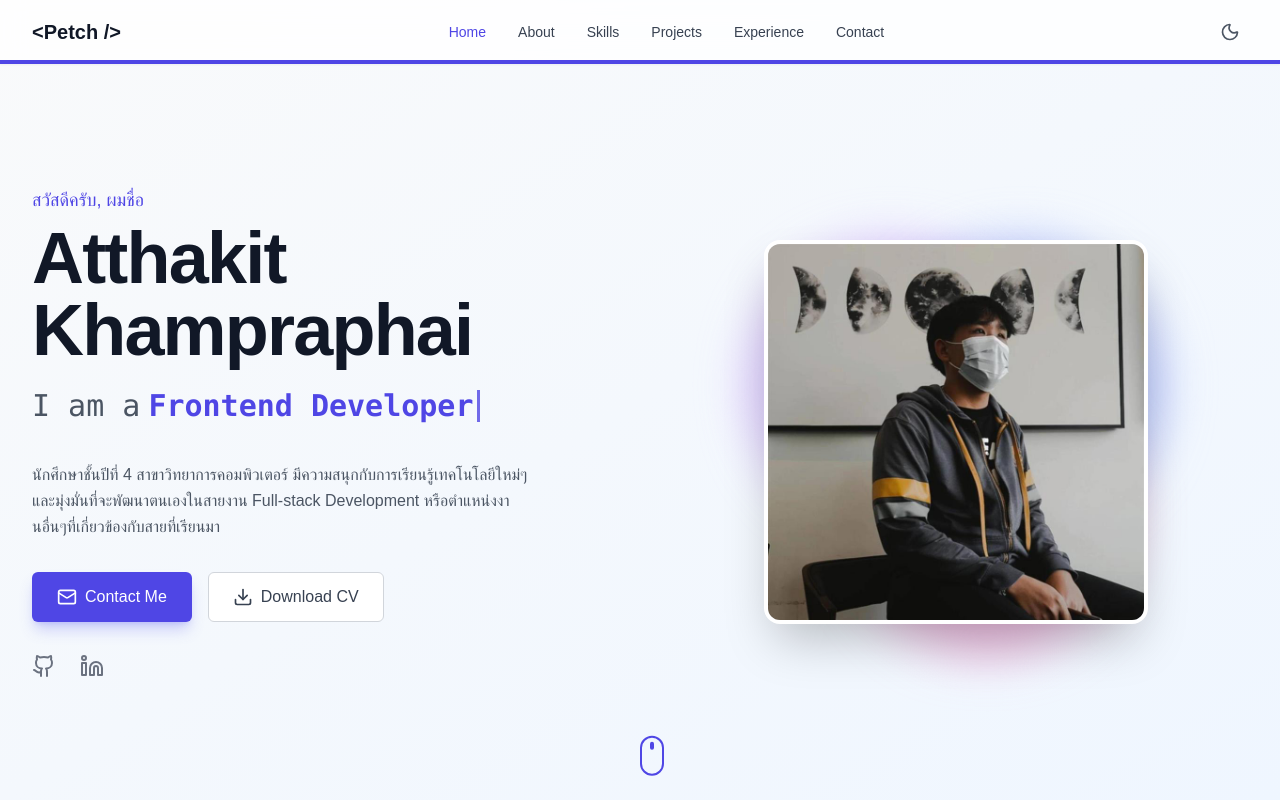
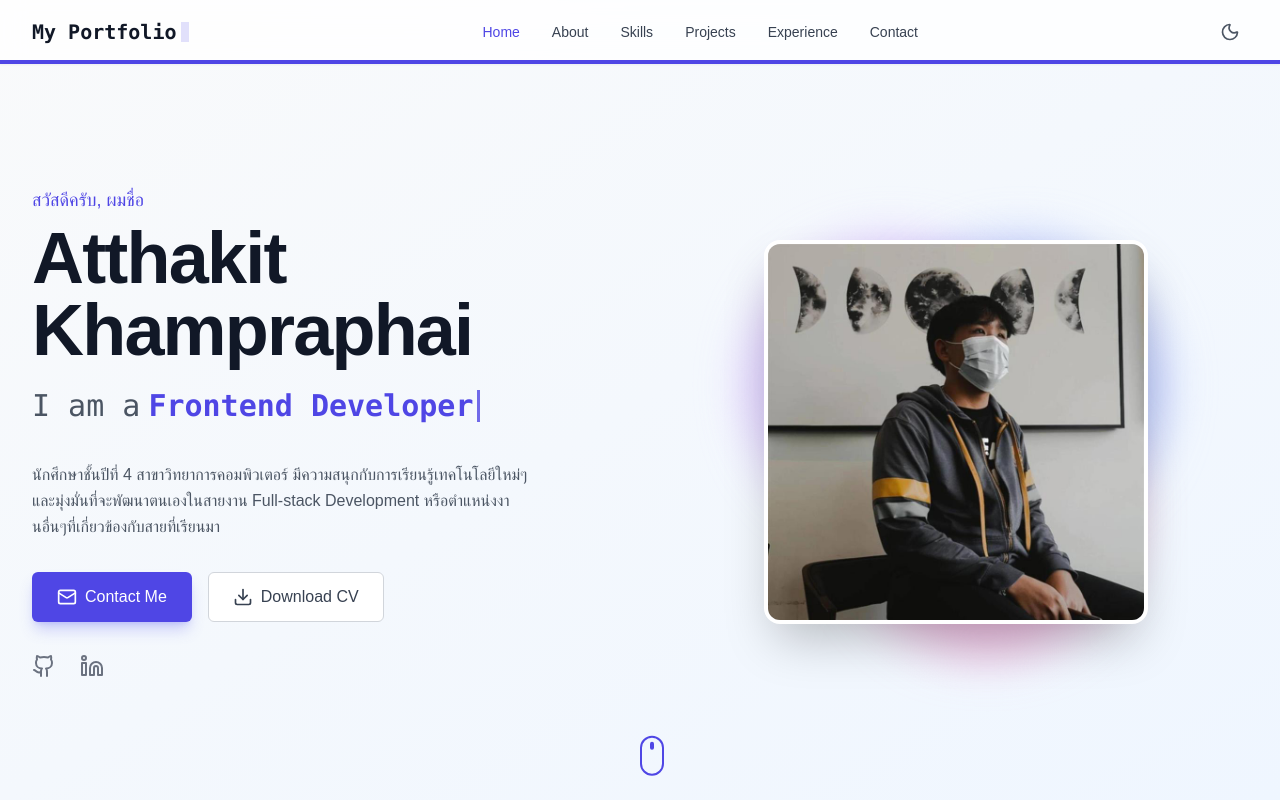
Before and after one commit to AT3rN4t1ve/My-Web-Resume, a React (Vite) app: page / in a window 1280 px wide. Shown: the top 800 px of the page. Built offline with nearby package versions, Linux system fonts and the light colour scheme.

Commit message:
แก้ Navbar เสร็จแ

```diff
--- a/src/Components/Navbar.jsx
+++ b/src/Components/Navbar.jsx
@@ -47,9 +47,16 @@ const Navbar = ({ isDark, toggleTheme }) => {
       <div className="max-w-7xl mx-auto px-4 sm:px-6 lg:px-8">
         <div className="flex justify-between items-center h-16">
           <div className="flex-shrink-0 flex items-center cursor-pointer" onClick={() => window.scrollTo({ top: 0, behavior: 'smooth' })}>
-            <span className="text-xl font-bold text-gray-900 dark:text-white">
-              {`<${PORTFOLIO_DATA.personal.nickname} />`}
-            </span>
+            <div className="flex items-center gap-1">
+              <span className="text-xl font-bold font-mono text-gray-900 dark:text-white">
+                My Portfolio
+              </span>
+              <motion.div
+                animate={{ opacity: [0, 1, 0] }}
+                transition={{ repeat: Infinity, duration: 0.8 }}
+                className="w-2 h-5 bg-indigo-600"
+              />
+            </div>
           </div>
 
           <nav className="hidden md:flex space-x-8">
--- a/src/Data/portfolio.js
+++ b/src/Data/portfolio.js
@@ -100,7 +100,7 @@ export const PORTFOLIO_DATA = {
         "👥 Multi-user System พร้อม Role Management"
       ],
       tags: ["Angular", "TypeScript", "Java SpringBoot", "Elasticsearch", "Kibana", "PostgreSQL"],
-      github: "https://github.com/AT3rN4t1ve", // ✅ ถ้าเป็นงานบริษัทอาจใส่ null
+      github: null, // ✅ ถ้าเป็นงานบริษัทอาจใส่ null
       demo: null, // ✅ งานบริษัทมักไม่มี public demo
       isCompanyProject: true, // ✅ Flag บอกว่าเป็นงานบริษัท
     },
```
